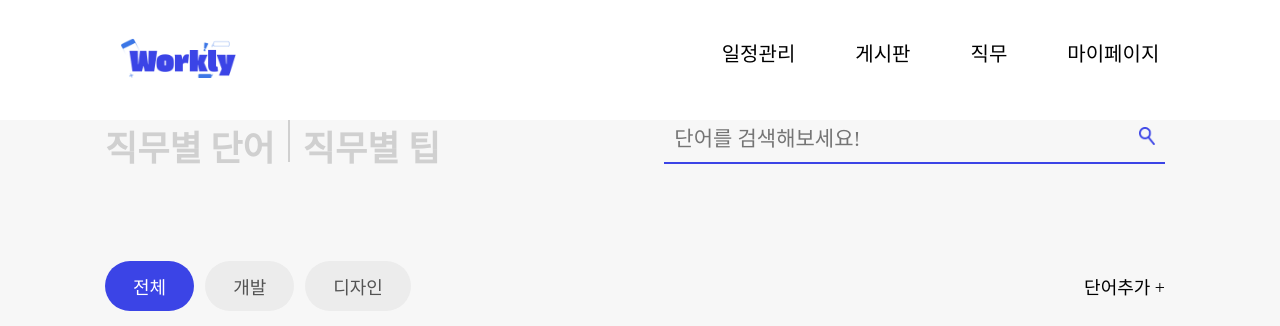
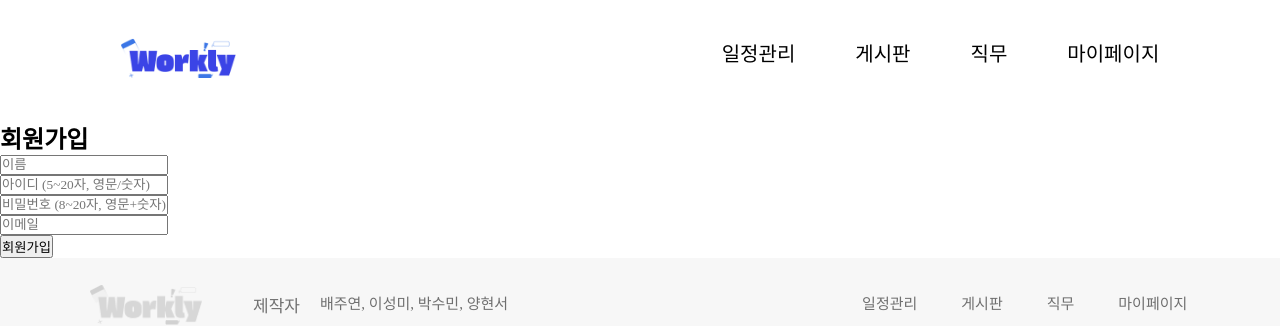
Before and after one commit to 2025Workly/Workly_Client, a Next.js app: page /join in a window 1280 px wide. Shown: the top 326 px of the page. Built offline with nearby package versions, Linux system fonts and the light colour scheme; no server answers.

Commit message:
fix : 로그인, 회원가입 오류 수정

```diff
--- /dev/null
+++ b/src/app/join/page.tsx
@@ -0,0 +1,95 @@
+"use client";
+
+import { useState } from "react";
+import axios from "axios";
+
+export default function JoinPage() {
+  const [form, setForm] = useState({
+    name: "",
+    userId: "",
+    pass: "",
+    email: "",
+  });
+
+  const [message, setMessage] = useState("");
+
+  const handleChange = (e: React.ChangeEvent<HTMLInputElement>) => {
+    const { name, value } = e.target;
+    setForm((prev) => ({
+      ...prev,
+      [name]: value,
+    }));
+  };
+
+  const handleSubmit = async (e: React.FormEvent) => {
+    e.preventDefault();
+
+    try {
+      const response = await axios.post(
+        "http://localhost:5000/user/join",
+        form,
+        {
+          headers: {
+            "Content-Type": "application/json",
+          },
+        }
+      );
+
+      setMessage("회원가입이 완료되었습니다. 로그인해주세요!");
+      console.log("서버 응답:", response.data);
+    } catch (error: any) {
+      console.error("회원가입 오류:", error);
+      setMessage(
+        error.response?.data?.message || "회원가입 중 오류가 발생했습니다."
+      );
+    }
+  };
+
+  return (
+    <div>
+      <h2>회원가입</h2>
+      <form onSubmit={handleSubmit}>
+        <div>
+          <input
+            name="name"
+            placeholder="이름"
+            value={form.name}
+            onChange={handleChange}
+            required
+          />
+        </div>
+        <div>
+          <input
+            name="userId"
+            placeholder="아이디 (5~20자, 영문/숫자)"
+            value={form.userId}
+            onChange={handleChange}
+            required
+          />
+        </div>
+        <div>
+          <input
+            name="pass"
+            type="password"
+            placeholder="비밀번호 (8~20자, 영문+숫자)"
+            value={form.pass}
+            onChange={handleChange}
+            required
+          />
+        </div>
+        <div>
+          <input
+            name="email"
+            type="email"
+            placeholder="이메일"
+            value={form.email}
+            onChange={handleChange}
+            required
+          />
+        </div>
+        <button type="submit">회원가입</button>
+      </form>
+      <p>{message}</p>
+    </div>
+  );
+}
```
Also changed, not shown: package.json (+7 -6 lines), src/api/fetchWithAuth.ts (added, +35 -0 lines), src/app/login/api/fetchWithAuth.ts (deleted, +0 -19 lines), src/app/login/api/login.ts (deleted, +0 -37 lines), src/app/login/page.tsx (+30 -20 lines), 1 other file (tests, documents, lock files or other folders).
